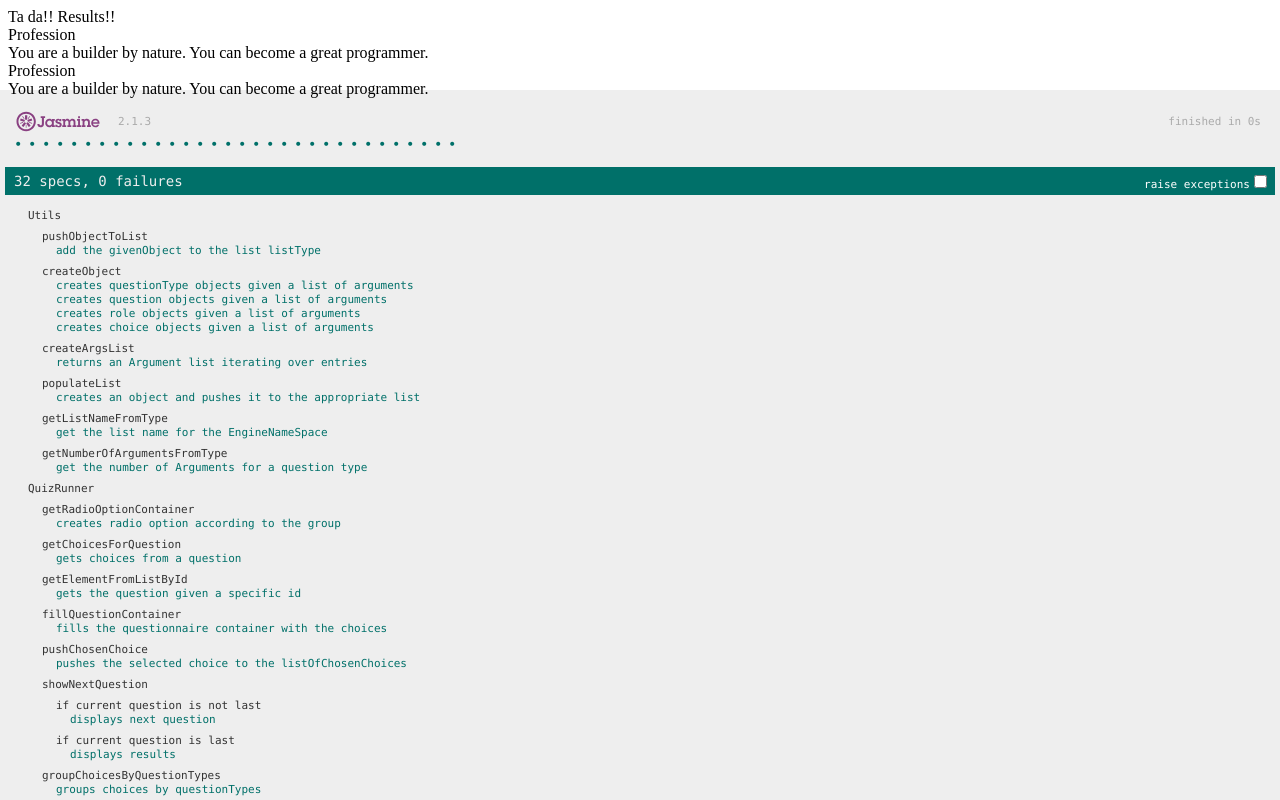
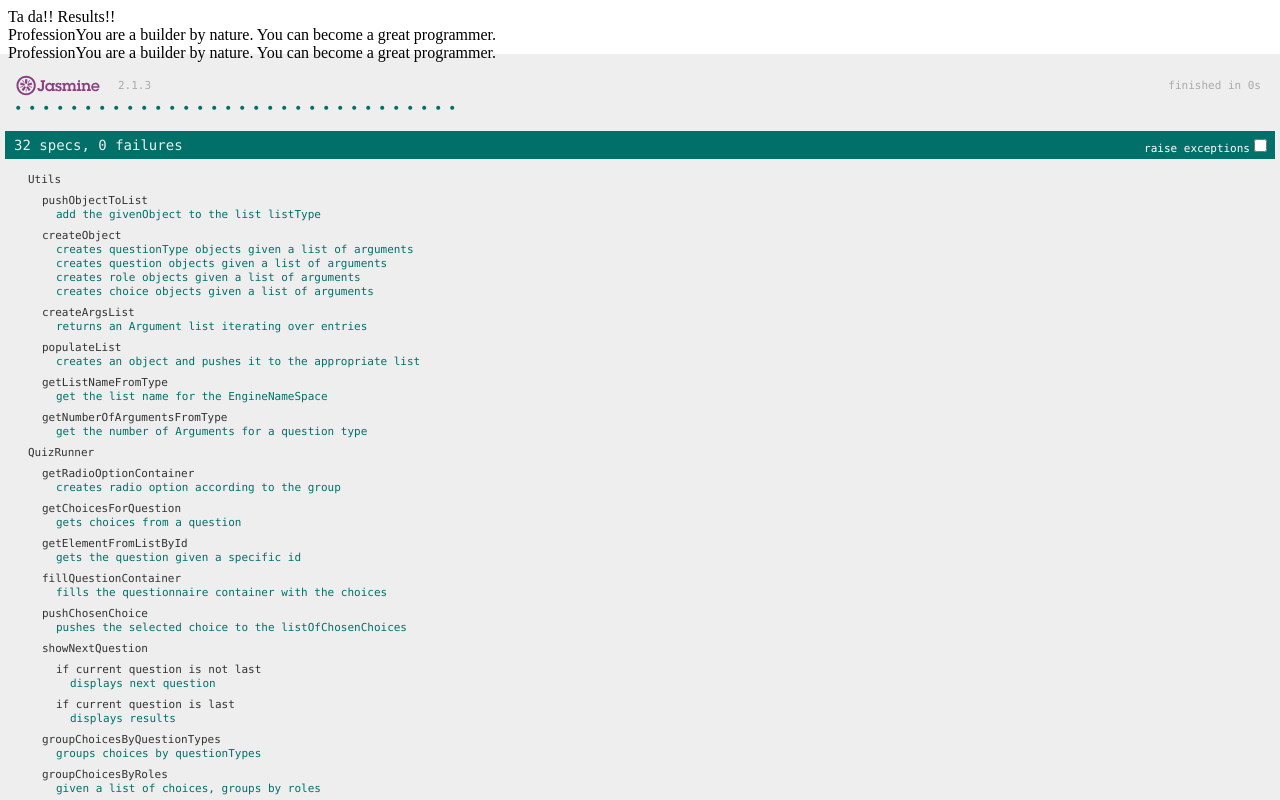
Before and after one commit to multunus/career-quiz, a plain HTML site: page SpecRunner.html in a window 1280 px wide. Shown: the top 800 px of the page. Drawn offline with Linux system fonts and the light colour scheme.

Commit message:
Styling for the Results page.

```diff
--- a/index.html
+++ b/index.html
@@ -25,9 +25,9 @@
         </form>
       </div>
       <div id="results-container" class="row">
-        <div id="result-text">
-          Ta da!! Results!!
-        </div>
+        <h2 id="result-text">
+          Here's our Analysis!
+        </h2>
       </div>
       <div id="start-container" class="row center-block">
         <h2 id="start-text" class="col-md-6 col-md-offset-3 col-sm-12">
@@ -51,9 +51,9 @@
     <script type="text/javascript" src="src/jsonHandler.js"></script>
     <script type="text/javascript" src="src/quizRunner.js"></script>
     <script type="text/javascript" src="src/application.js"></script>
-    <!--<script src="https://spreadsheets.google.com/feeds/cells/1to58wg_r4R_oie7IqYPzsqMglIKkDYCh4peNhCZ6xm4/1/public/values?alt=json-in-script&callback=JsonHandler.createQuestionTypes"></script>
+    <script src="https://spreadsheets.google.com/feeds/cells/1to58wg_r4R_oie7IqYPzsqMglIKkDYCh4peNhCZ6xm4/1/public/values?alt=json-in-script&callback=JsonHandler.createQuestionTypes"></script>
     <script src="https://spreadsheets.google.com/feeds/cells/1to58wg_r4R_oie7IqYPzsqMglIKkDYCh4peNhCZ6xm4/2/public/values?alt=json-in-script&callback=JsonHandler.createRoles"></script>
     <script src="https://spreadsheets.google.com/feeds/cells/1to58wg_r4R_oie7IqYPzsqMglIKkDYCh4peNhCZ6xm4/3/public/values?alt=json-in-script&callback=JsonHandler.createQuestions"></script>
-    <script src="https://spreadsheets.google.com/feeds/cells/1to58wg_r4R_oie7IqYPzsqMglIKkDYCh4peNhCZ6xm4/4/public/values?alt=json-in-script&callback=JsonHandler.createChoices"></script>-->
+    <script src="https://spreadsheets.google.com/feeds/cells/1to58wg_r4R_oie7IqYPzsqMglIKkDYCh4peNhCZ6xm4/4/public/values?alt=json-in-script&callback=JsonHandler.createChoices"></script>
   </body>
 </html>
--- a/spec/quizRunnerSpec.js
+++ b/spec/quizRunnerSpec.js
@@ -127,7 +127,7 @@ describe("QuizRunner", function(){
     });
     it("displays the results on the results screen", function(){
       QuizRunner.displayResults();
-      expect($('#result-text .role-text').html()).toBe('You are a builder by nature. You can become a great programmer.');
+      expect($('#results-container .role-text').html()).toBe('You are a builder by nature. You can become a great programmer.');
     });
   });
 });
--- a/src/quizRunner.js
+++ b/src/quizRunner.js
@@ -56,13 +56,13 @@ QuizRunner = {
     _.each(groupByQuestionTypes, function(value, key) {
       var result = $("<div class='result'></div>");
       var qType = QuizRunner.getElementFromListById(EngineNameSpace.listOfQuestionTypes, key);
-      var qTypeElement = "<div class='question-type-text'>" + qType.ptype + "</div>";
+      var qTypeElement = "<span class='question-type-text'>" + qType.ptype + "</span>";
       var groupByRoles = QuizRunner.groupChoicesByRoles(value);
       var chosenRoleId = QuizRunner.findMostSuitableRole(groupByRoles);
       var chosenRole = QuizRunner.getElementFromListById(EngineNameSpace.listOfRoles, chosenRoleId);
-      var roleElement = "<div class='role-text'>" + chosenRole.roleText + "</div>";
+      var roleElement = "<span class='role-text'>" + chosenRole.roleText + "</span>";
       result.append(qTypeElement).append(roleElement);
-      $("#result-text").append(result);
+      $("#results-container").append(result);
     });
   }
 };
--- a/styles/application.css
+++ b/styles/application.css
@@ -20,3 +20,13 @@
   font-size: 1.2em;
   font-weight: 400;
 }
+
+#results-container .result{
+  margin: 10px 0;
+}
+
+#results-container .result .question-type-text,
+#results-container .result .role-text{
+  font-size: 1.1em;
+  line-height: 1.6em;
+}
```
